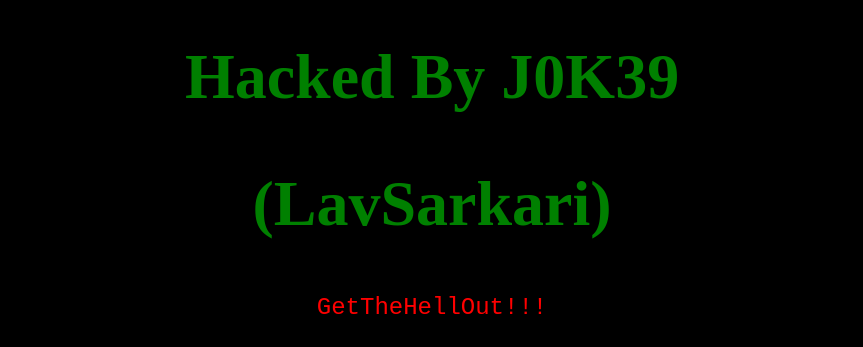
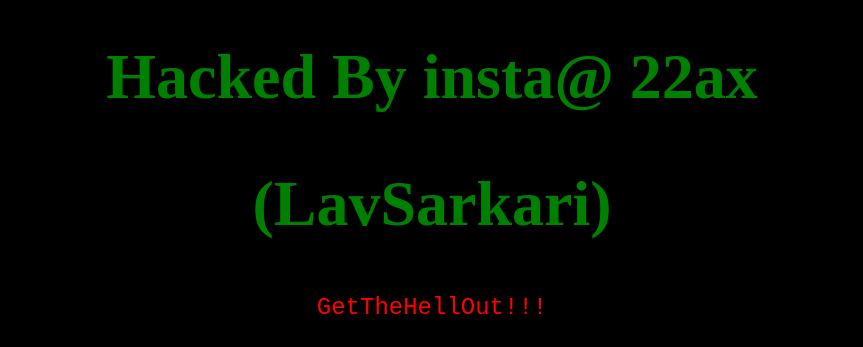
Before and after one commit to Noqx9/WebHack, a plain HTML site: page adminlogin.html in a window 1280 px wide. Shown: the part 583-930 px from the top of the page, without its empty margins (208-1071 px from the left). Drawn offline with Linux system fonts and the light colour scheme.

Commit message:
Update adminlogin.html

```diff
--- a/adminlogin.html
+++ b/adminlogin.html
@@ -4,7 +4,7 @@
 </head>
 <body bgcolor="black">
  <br><br><br><br><center><img src="https://i.ibb.co/Rcf8qHN/Logopit-1606539611322.jpg"width="800"height="500">
- <center><h1 style="font-size:64px;color:green;font-weight:800">Hacked By J0K39</h1>
+ <center><h1 style="font-size:64px;color:green;font-weight:800">Hacked By insta@ 22ax </h1>
   <center><h2 style="font-size:64px;color:green;font-weight:800">(LavSarkari)</h2>
  <font face="Courier new" size="5" color="red"> GetTheHellOut!!! </font>
  <br><marquee behavior="scroll" direction="left" scrollamount="100" scrolldelay="55" width="100%">
```
